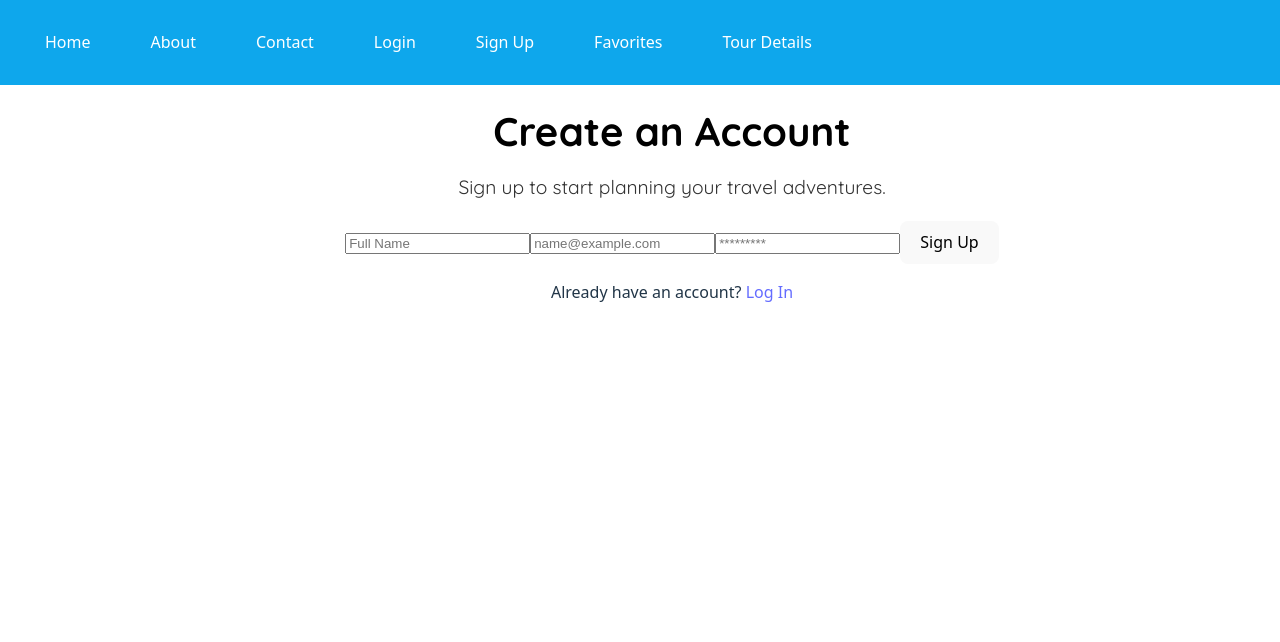
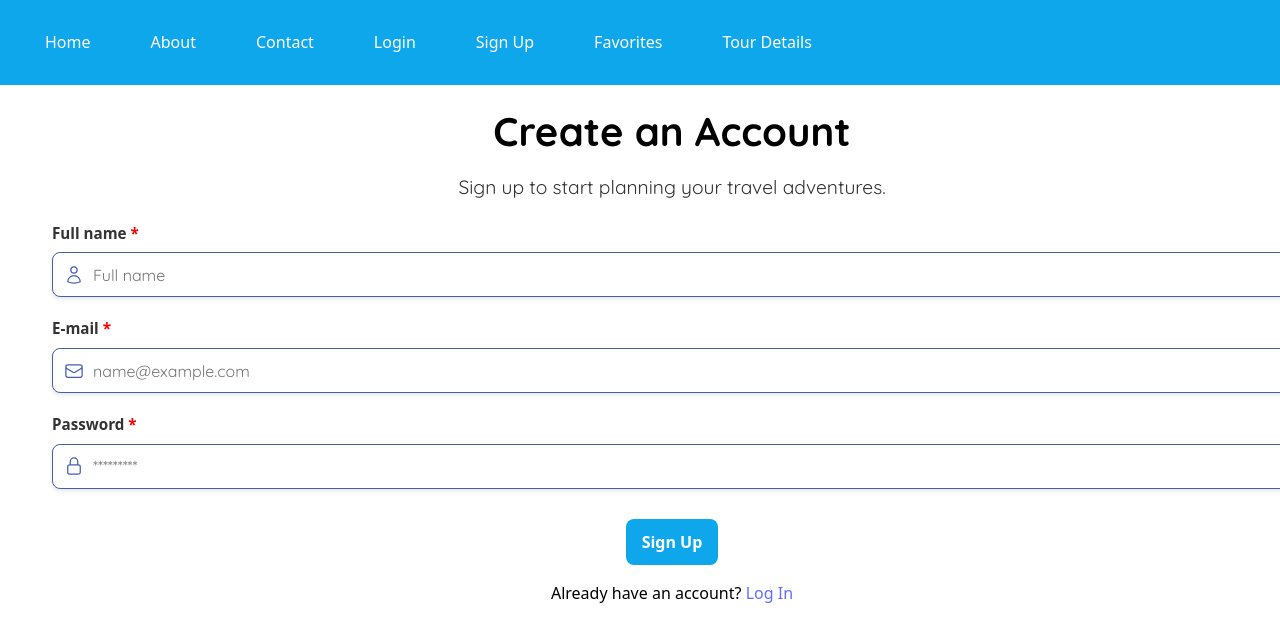
Before and after one commit to IDATA2301/idata2301-group11, a React (Vite) app in the folder roamroute/: page /signup in a window 1280 px wide. Shown: the top 642 px of the page. Built offline with nearby package versions, Linux system fonts and the light colour scheme.

Commit message:
Tried to fix contact, and styled signup.

```diff
--- a/roamroute/src/pages/Contact.tsx
+++ b/roamroute/src/pages/Contact.tsx
@@ -4,6 +4,7 @@ import { EnvelopeIcon, PhoneIcon, MapPinIcon } from "@heroicons/react/24/outline
 function Contact() {
   return (
     <main className="contact-page">
+
       {/* Header Section */}
       <section className="contact-header">
         <h1 className="contact-title">Get in Touch</h1>
@@ -12,8 +13,9 @@ function Contact() {
 
       {/* Contact Form */}
       <form className="contact-form">
+
         <div className="form-field">
-          <label htmlFor="email" className="form-label-email">E-mail</label>
+          <label htmlFor="email" className="form-label">E-mail</label>
           <input
             type="email"
             id="email"
@@ -25,7 +27,7 @@ function Contact() {
         </div>
 
         <div className="form-field">
-          <label htmlFor="regarding" className="form-label-regarding">Regarding</label>
+          <label htmlFor="regarding" className="form-label">Regarding</label>
           <input
             type="text"
             id="regarding"
@@ -37,7 +39,7 @@ function Contact() {
         </div>
 
         <div className="form-field">
-          <label htmlFor="message" className="form-label-message">Message</label>
+          <label htmlFor="message" className="form-label">Message</label>
           <textarea
             id="message"
             className="form-textarea"
@@ -54,10 +56,10 @@ function Contact() {
       {/* Contact Information */}
       <section className="contact-info">
         <div className="contact-details">
-        <p><EnvelopeIcon className="icon" /><b>post@roamroute.org</b></p>
-        <p><PhoneIcon className="icon" /><b>+47 929 90 707</b></p>
-        <p><MapPinIcon className="icon" /><b>C215, NTNU Ålesund</b></p>
-      </div>
+          <p><EnvelopeIcon className="icon" /><b>post@roamroute.org</b></p>
+          <p><PhoneIcon className="icon" /><b>+47 929 90 707</b></p>
+          <p><MapPinIcon className="icon" /><b>C215, NTNU Ålesund</b></p>
+        </div>
 
         <div className="contact-hours">
           <p className="hours-title">Available</p>
@@ -65,6 +67,7 @@ function Contact() {
           <p>Sat – Sun: 11:00 – 18:00</p>
         </div>
       </section>
+
     </main>
   );
 }
--- a/roamroute/src/pages/Signup.tsx
+++ b/roamroute/src/pages/Signup.tsx
@@ -1,4 +1,5 @@
 import "./styling/Signup.css"
+import { UserIcon, EnvelopeIcon, LockClosedIcon } from "@heroicons/react/24/outline"
 
 export default function Signup() {
   return (
@@ -10,16 +11,57 @@ export default function Signup() {
 
       {/* Signup form */}
       <form className="signup-form">
-        <input
-        type="text"
-        placeholder="Full Name" />
-        <input
-        type="text"
-        placeholder="name@example.com" />
-        <input
-        type="password"
-        placeholder="*********" />
-        <button type="submit">Sign Up</button>
+        <div className="form-field">
+          <label htmlFor="full-name" className="form-label-name">
+            Full name
+          </label>
+          <div className="input-with-icon">
+            <UserIcon className="signup-icon" aria-hidden="true" />
+            <input
+              type="text"
+              id="full-name"
+              className="form-input"
+              placeholder="Full name"
+              name="fullName"
+              required
+            />
+          </div>
+        </div>
+
+        <div className="form-field">
+          <label htmlFor="email" className="form-label-email">
+            E-mail
+          </label>
+          <div className="input-with-icon">
+            <EnvelopeIcon className="signup-icon" aria-hidden="true" />
+            <input
+              type="email"
+              id="email"
+              className="form-input"
+              placeholder="name@example.com"
+              name="email"
+              required
+            />
+          </div>
+        </div>
+
+        <div className="form-field">
+          <label htmlFor="password" className="form-label-password">
+            Password
+          </label>
+          <div className="input-with-icon">
+            <LockClosedIcon className="signup-icon" aria-hidden="true" />
+            <input
+              type="password"
+              id="password"
+              className="form-input"
+              placeholder="*********"
+              name="password"
+              required
+            />
+          </div>
+        </div>
+        <button className="submit" type="submit">Sign Up</button>
       </form>
 
       {/* Additional links */}
--- a/roamroute/src/pages/styling/Contact.css
+++ b/roamroute/src/pages/styling/Contact.css
@@ -45,50 +45,37 @@
 
 .form-field {
   margin-bottom: 20px;
+  width: 100%;
+  text-align: left;
 }
 
-.form-label-email {
-  color: #333;
+.form-label {
   display: block;
+  width: 100%;
+  color: black;
   margin-bottom: 8px;
-  margin-right: 445px;
   font-weight: 600;
   font-size: 0.95em;
+  line-height: 1.2;
 }
 
-.form-label-regarding {
-  color: #333;
-  display: block;
-  margin-bottom: 8px;
-  margin-right: 415px;
-  font-weight: 600;
-  font-size: 0.95em;
-}
-
-.form-label-message {
-  color: #333;
-  display: block;
-  margin-bottom: 8px;
-  margin-right: 425px;
-  font-weight: 600;
-  font-size: 0.95em;
-}
-
-.form-label-email::after,
-.form-label-regarding::after,
-.form-label-message::after {
+.form-label::after {
   content: ' *';
   color: red;
 }
 
+
 /* Form Inputs - Mobile */
-.form-input,
+.form-input {}
 .form-textarea {
   background-color: white;
   color: #333;
   border: 1px solid #455DAE;
   border-radius: 8px;
   padding: 14px;
+  line-height: 1.4;
+  vertical-align: top;;
+  text-align: left ;
   font-size: 16px;
   font-family: 'Quicksand', sans-serif;
   width: 100%;
@@ -96,13 +83,12 @@
   transition: border-color 0.3s ease;
 }
 
+.form-textarea::placeholder {
+  padding-left: 0;
+}
+
 .form-input {
   height: 45px;
-}
-
-.form-textarea {
-  min-height: 120px;
-  resize: vertical;
 }
 
 .form-input:focus,
--- a/roamroute/src/pages/styling/Signup.css
+++ b/roamroute/src/pages/styling/Signup.css
@@ -7,6 +7,7 @@
 .signup-text {
     text-align: center;
     margin-top: -50px;
+    font-family: 'Quicksand', sans-serif;
     }
 .signup-text h1 {
     font-size: 2.5em;
@@ -19,10 +20,111 @@
     color: #333;
     font-family: 'Quicksand', sans-serif;
     }
+
+/* ==============================
+  Form Styling
+  =========================== */
+
+.signup-form {
+    margin-top: 20px;
+}
+
+.form-field {
+    margin-bottom: 20px;
+}
+
+.form-label-name {
+    color: #333;
+    display: block;
+    margin-bottom: 8px;
+    margin-right: 265px;
+    font-weight: 600;
+    font-size: 0.95em;
+}
+.form-label-email {
+    color: #333;
+    display: block;
+    margin-bottom: 8px;
+    margin-right: 290px;
+    font-weight: 600;
+    font-size: 0.95em;
+}
+.form-label-password {
+    color: #333;
+    display: block;
+    margin-bottom: 8px;
+    margin-right: 265px;
+    font-weight: 600;
+    font-size: 0.95em;
+}
+
+.form-label-name::after,
+.form-label-email::after,
+.form-label-password::after {
+  content: ' *';
+  color: red;
+}
+
+/* ==============================
+  Form Inputs
+  =========================== */
+
+.input-with-icon {
+        position: relative;
+        display: flex;
+        align-items: center;
+        color: #455DAE;
+}
+
+.signup-icon {
+        position: absolute;
+        left: 12px;
+        width: 20px;
+        height: 20px;
+        color: #455DAE;
+        pointer-events: none;
+}
+
+.form-input {
+    background-color: white;
+    color: #333;
+    border: 1px solid #455DAE;
+    border-radius: 8px;
+    padding: 14px;
+    padding-left: 40px;
+    font-size: 16px;
+    font-family: 'Quicksand', sans-serif;
+    width: 100%;
+    box-sizing: border-box;
+    box-shadow: 0 2px 4px rgba(0, 0, 0, 0.1);
+    transition: border-color 0.3s ease;
+}
+
+.form-input:focus {
+    border-color: #455DAE;
+    outline: none;
+    box-shadow: 0 2px 8px rgba(14, 167, 236, 0.2);
+}
 .signup-link {
     margin-top: 20px;
+    color: black;
     font-size: 1em;
-    color: black;
+    color: #455DAE;
     text-decoration: none;
     font-family: 'Quicksand', sans-serif;
     }
+
+.login-link {
+    color: black;
+}
+
+.submit {
+    margin-top: 10px;
+    padding: 12px 16px;
+    border: none;
+    border-radius: 8px;
+    background-color: #0EA7EC;
+    color: #fff;
+    font-weight: 600;
+    cursor: pointer;
+}
```
